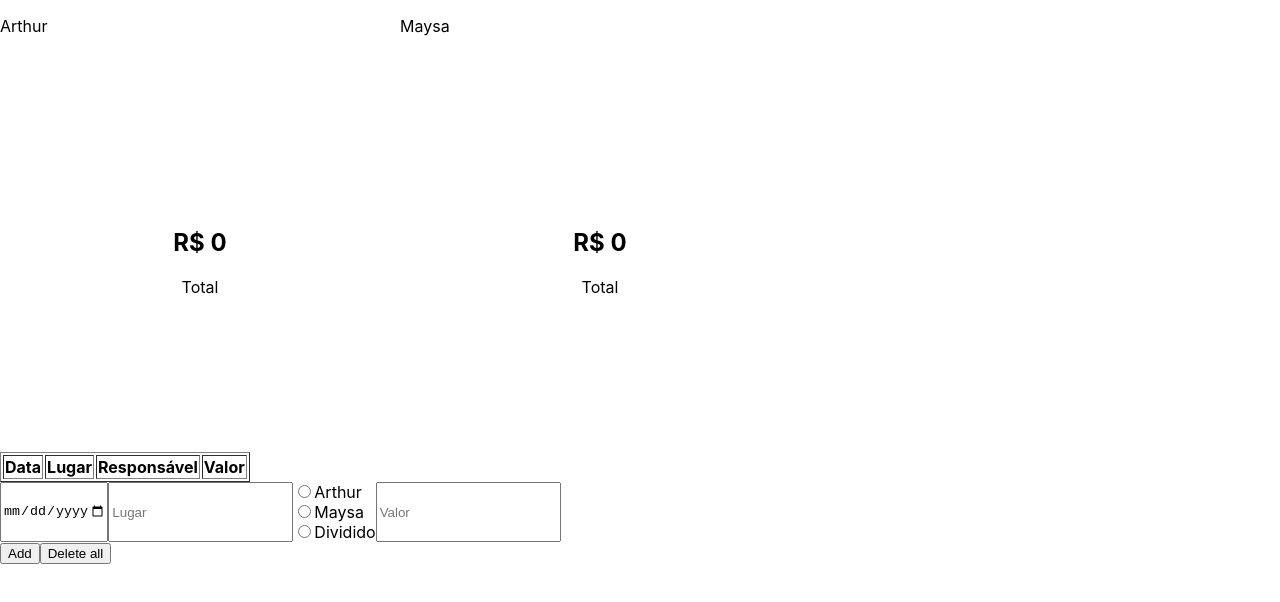
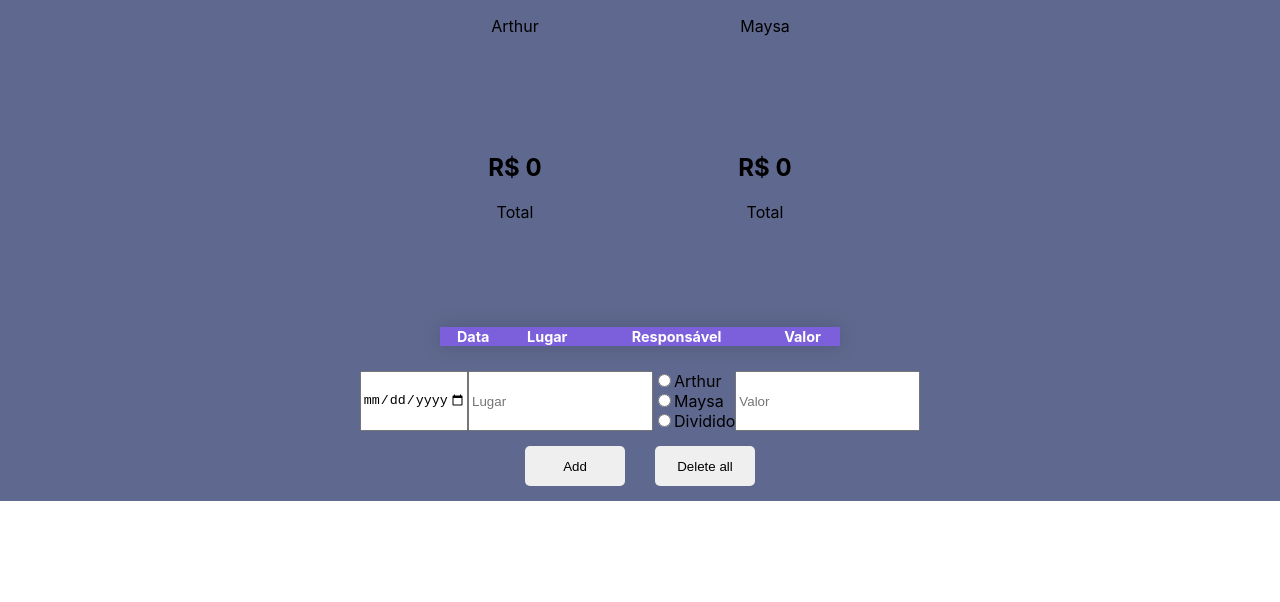
Before and after one commit to arthurnonaka/expenses_control, a React (Create React App) app: page / in a window 1280 px wide. Shown: the top 602 px of the page. Built offline with nearby package versions, Linux system fonts and the light colour scheme; no server answers; the database is empty.

Commit message:
Tela funcional

```diff
--- a/src/App.css
+++ b/src/App.css
@@ -1,5 +1,18 @@
+.App {
+  background-color: #5F688E;
+  display:flex;
+  flex-direction: column;
+  align-items: center;
+}
+
 #input {
   display: flex;
+}
+
+.charts {
+  display:flex;
+  flex-direction: column;
+  align-items: center;
 }
 
 .charts-section {
@@ -12,6 +25,7 @@
 }
 
 /* .charts--donut{
+  padding: none;
 } */
 
 .charts--total{
@@ -21,3 +35,31 @@
   left: 50%;
   transform: translate(-50%, -50%);
 }
+
+#table {
+  border-collapse: collapse;
+  margin: 25px 0;
+  font-size: 0.9em;
+  min-width: 400px;
+  box-shadow: 0 0 20px rgba(0, 0, 0, 0.15);
+}
+
+#table thead tr {
+  background-color: #7C60DB;
+  color: #ffffff;
+  text-align: center;
+}
+
+#table tbody {
+  background-color: #FDFCFF;
+  color: #000000;
+  text-align: center;
+}
+
+button {
+  width: 100px;
+  height: 40px;
+  border: none;
+  border-radius: 5px;
+  margin: 15px;
+}
--- a/src/App.js
+++ b/src/App.js
@@ -75,7 +75,7 @@ function App() {
         <ChartRender soloValue = {expenseArthur} splitValue = {expenseToSplit} name = 'Arthur'/>
         <ChartRender soloValue = {expenseMaysa} splitValue = {expenseToSplit} name = 'Maysa'/>
       </div>
-      <table id="table" border={1}>
+      <table id="table">
         <thead>
           <tr>
             <th>Data</th>
@@ -101,8 +101,10 @@ function App() {
         <input id='value-input' placeholder='Valor' type='number'></input>
       </div>
       <span id='check-input'></span>
-      <button className='add-btn' onClick={handleAddButon}>Add</button>
-      <button className='delete-btn' onClick={handleDeleteButon}>Delete all</button>
+      <div className='buttons'>
+        <button className='add-btn' onClick={handleAddButon}>Add</button>
+        <button className='delete-btn' onClick={handleDeleteButon}>Delete all</button>
+      </div>
     </div>
   );
 }
@@ -110,42 +112,16 @@ function App() {
 function clearTable() {
   const table = document.getElementById('table')
   for (let i = table.rows.length - 1; i > 0; i--) {
-    console.log('Deleting row at index:', i);
     table.deleteRow(i)
-  }
-}
-
-function handleRowClick(event) {
-  const clickedRow = event.currentTarget;
-
-  const cells = clickedRow.cells;
-  const date = cells[0].textContent;
-  const place = cells[1].textContent;
-  const owner = cells[2].textContent;
-  const value = cells[3].textContent;
-  console.log('Row double-clicked:', date, place, owner, value);
-
-  const keyToDelete = clickedRow.getAttribute('data-key'); // Get the Firebase key
-  console.log(keyToDelete)
-  if (keyToDelete) {
-    const dataRef = database.ref('expensesControl');
-    dataRef.child(keyToDelete).remove()
-      .then(() => {
-        console.log('Item deleted from Firebase:', keyToDelete);
-      })
-      .catch(error => {
-        console.error('Error deleting item from Firebase:', error);
-      });
   }
 }
 
 // Function to add data to the table
 function addExpenseToTable(props) {
   const tbody = document.getElementById('table').getElementsByTagName('tbody')[0]
-  console.log("Prop Key: " + props[0])
+  let itemID = props[0]
 
   props.forEach(data => {
-    console.log("data Key: " + data[0])
     const newRow = tbody.insertRow()
     newRow.setAttribute('data-key', data.key)
     const dateCell = newRow.insertCell(0)
@@ -157,7 +133,10 @@ function addExpenseToTable(props) {
     ownerCell.textContent = data[0].owner
     valueCell.textContent = data[0].value
 
-    newRow.addEventListener('dblclick', handleRowClick)
+    newRow.addEventListener('dblclick', function() {
+      let locationItemInDB = ref(database, `expensesControl/${itemID}`)
+      remove(locationItemInDB)
+    })
   });
 }
 
--- a/src/components/ChartRender.js
+++ b/src/components/ChartRender.js
@@ -24,7 +24,7 @@ export default function ChartRender(props) {
         <div className="charts">
             <p>{props.name}</p>
             <div className="charts--chart">
-                <PieChart className="charts--donut" width={400} height={400}>
+                <PieChart className="charts--donut" width={250} height={250}>
                     <Pie
                         data={dataValues}
                         dataKey="value"
```
